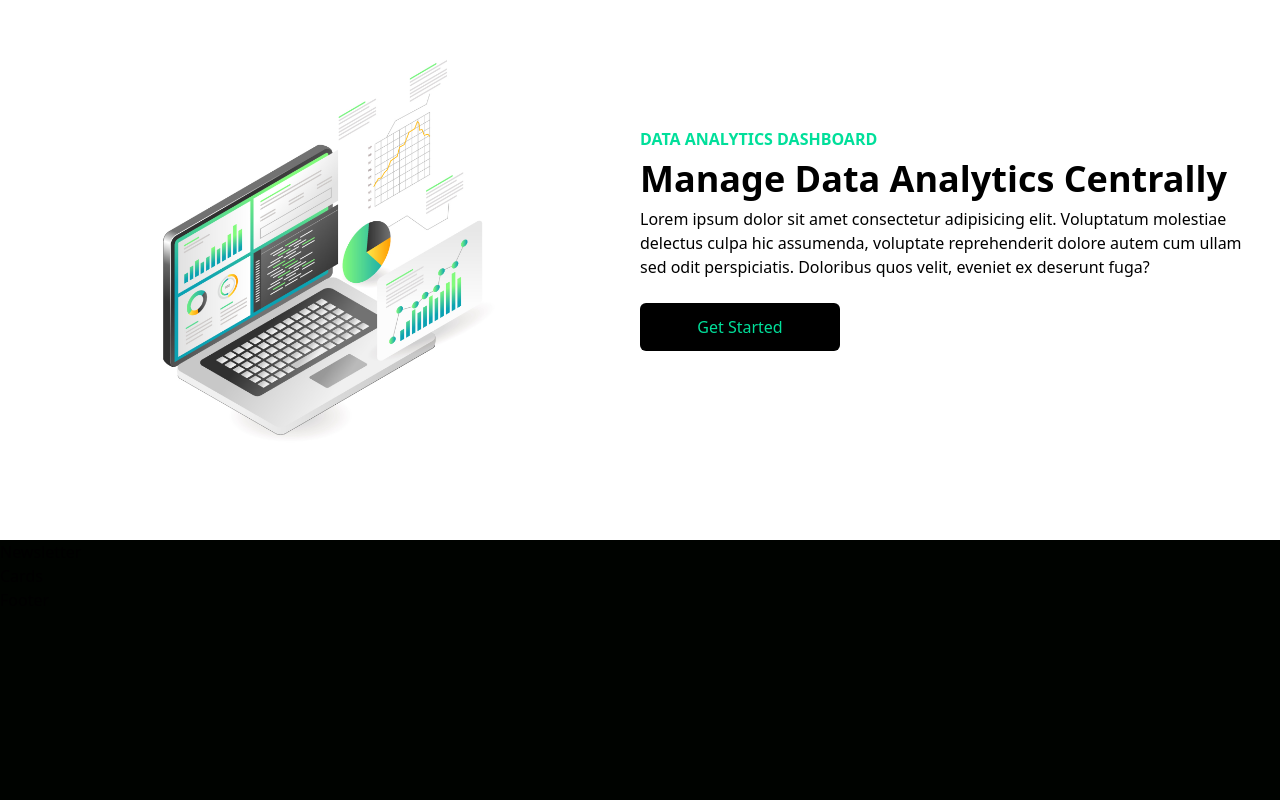
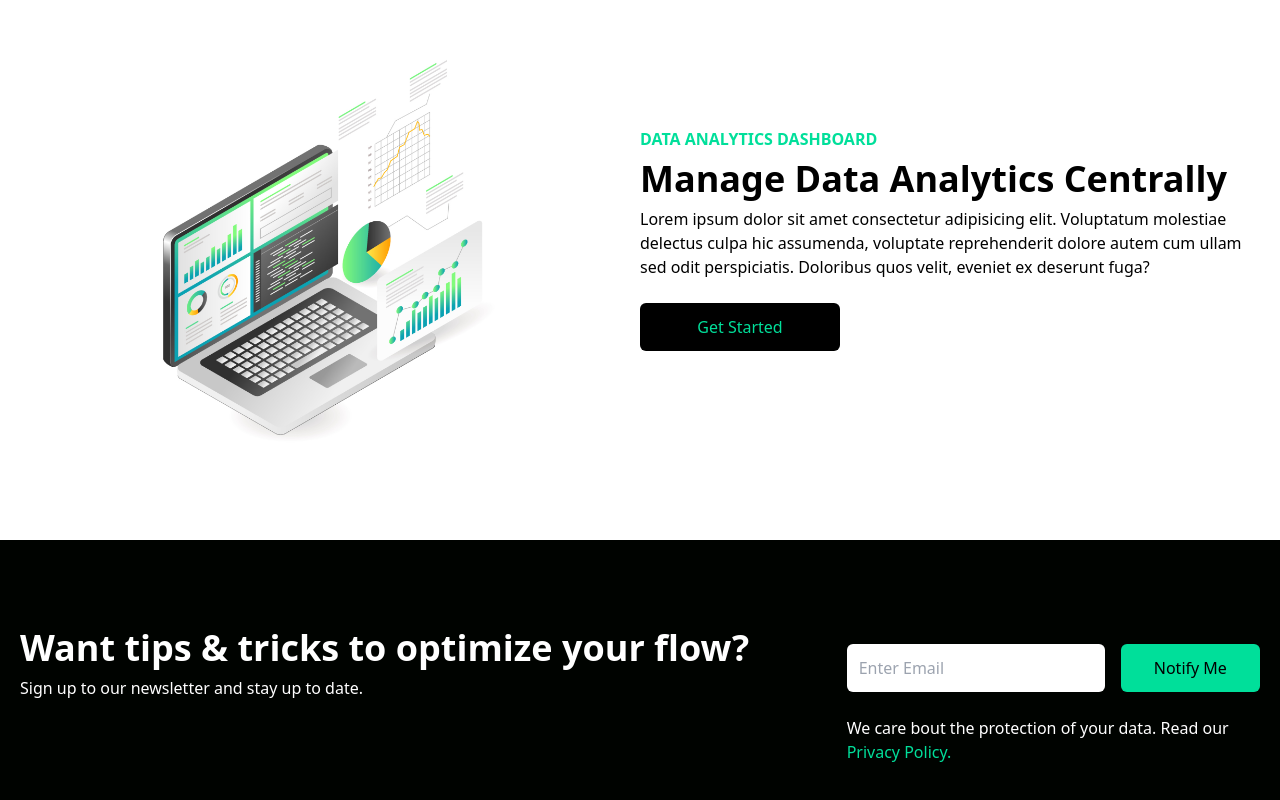
Before and after one commit to ylmgrbzz/Data-Finance-App-React-TailwindCss, a React (Create React App) app: page / in a window 1280 px wide. Shown: the part 933-1733 px from the top of the page. Before the commit the page ends 1545 px from the top, so only its background shows below. Built offline with nearby package versions, Linux system fonts and the light colour scheme.

Commit message:
Refactor Newsletter component to include responsive styling and form submission

```diff
--- a/src/components/Newsletter.jsx
+++ b/src/components/Newsletter.jsx
@@ -1,7 +1,33 @@
 import React from "react";
 
 const Newsletter = () => {
-  return <div>Newsletter</div>;
+  return (
+    <div className=" w-full py-16 text-white px-4  ">
+      <div className="max-w-[1240px] mx-auto  grid lg:grid-cols-3  ">
+        <div className="lg:col-span-2  my-4">
+          <h1 className="md:text-4xl sm:text-3xl text-2xl font-bold py-2">
+            Want tips & tricks to optimize your flow?
+          </h1>
+          <p>Sign up to our newsletter and stay up to date.</p>
+        </div>
+        <div className="my-4">
+          <div className="flex  flex-col sm:flex-row items-center justify-between w-full ">
+            <input
+              className=" p-3 flex w-full rounded-md text-black"
+              type="email"
+              placeholder="Enter Email"
+            />
+            <button className="bg-[#00df9a] text-black rounded-md font-medium w-[200px] ml-4 my-6 px-6 py-3 ">
+              Notify Me
+            </button>
+          </div>
+          <p>
+            We care bout the protection of your data. Read our{" "}
+            <span className="text-[#00df9a]">Privacy Policy.</span>
+          </p>
+        </div>
+      </div>
+    </div>
+  );
 };
-
 export default Newsletter;
```
